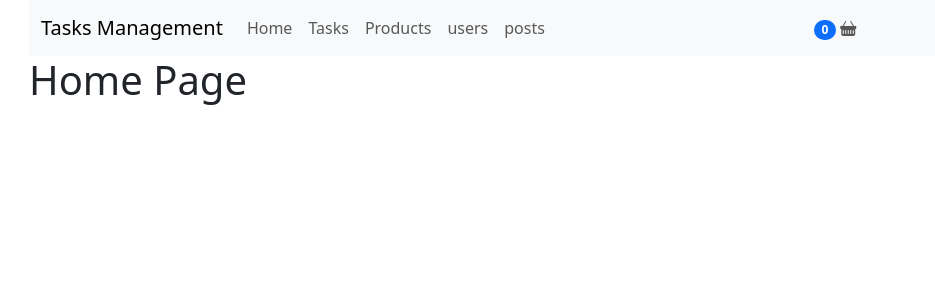
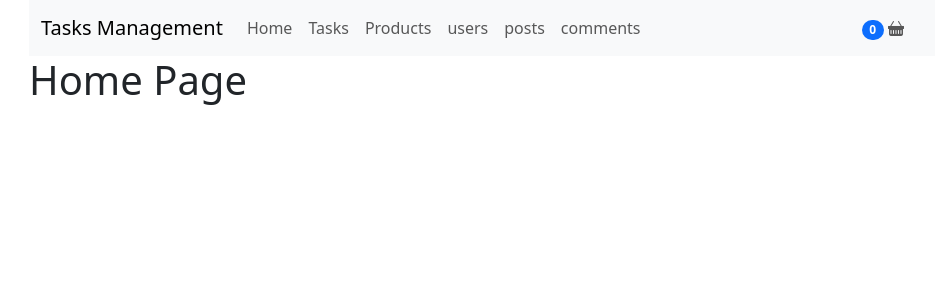
Before and after one commit to elhamalizadeh/Vuex-TaskManagement, a Vue app: page / in a window 1280 px wide. Shown: the top 300 px of the page, without its empty margins (53-988 px from the left). Built offline with nearby package versions, Linux system fonts and the light colour scheme.

Commit message:
Commets page

```diff
--- a/src/components/Header.vue
+++ b/src/components/Header.vue
@@ -21,6 +21,9 @@
         </li>
          <li class="nav-item">
            <router-link class="nav-link" :to="{name:'posts'}">posts</router-link>
+        </li>
+        <li class="nav-item">
+           <router-link class="nav-link" :to="{name:'comments'}">comments</router-link>
         </li>
       </ul>
 
--- /dev/null
+++ b/src/components/comments/Show.vue
@@ -0,0 +1,21 @@
+<template>
+  <div class="container">
+        <div class="card-body">
+          <div class="card-title">{{ comment.id }}</div>
+          <div class="card-text">{{ comment.body }}</div>
+        </div>
+  </div>
+</template>
+
+<script>
+export default {
+name:'showComments',
+props:{
+  comment : Object
+}
+}
+</script>
+
+<style>
+
+</style>
--- /dev/null
+++ b/src/pages/Comments.vue
@@ -0,0 +1,38 @@
+<template>
+  <div class="container">
+    <div class="row">
+        <h1>Comments Main Page</h1>
+        <div class="card col-md-8 mt-2 me-2" v-for="comment in comments" :key="comment.id">
+           <Show :comment ="comment" />
+        </div>
+        <div class="col-md-3">SideBar</div>
+    </div>
+  </div>
+</template>
+
+<script>
+import Show from '../components/comments/Show.vue';
+import { useStore } from "vuex";
+import { computed } from "vue";
+
+export default {
+name:'commentPage',
+components:{
+    Show
+},
+setup(){
+    const Store = useStore();
+    const comments = computed(()=>Store.getters['AllComments']);
+    async function fetchComments(){
+        await Store.dispatch('fetchComments')
+    }
+    fetchComments();
+    return { comments }
+}
+
+}
+</script>
+
+<style>
+
+</style>
--- a/src/router.js
+++ b/src/router.js
@@ -8,6 +8,7 @@ import users from './pages/users.vue';
 import posts from './pages/posts.vue';
 import showPost from './components/posts/showPost.vue';
 import update from './components/posts/update.vue';
+import comments from './pages/Comments.vue';
 
 const routes = [{ path: "/", name: "HomePage", component: Home },
 { path: "/tasks", name: "TasksPart", component: Tasks},
@@ -17,7 +18,8 @@ const routes = [{ path: "/", name: "HomePage", component: Home },
 { path: "/users", name: "users", component: users},
 { path: "/posts", name: "posts", component: posts},
 { path: "/posts/:id", name: "showPost", component: showPost},
-{ path: "/editpost/:id", name: "update", component: update}];
+{ path: "/editpost/:id", name: "update", component: update},
+{ path: "/comments", name: "comments", component: comments}];
 
 const router = createRouter({
   history: createWebHistory(),
--- a/src/store/index.js
+++ b/src/store/index.js
@@ -4,6 +4,7 @@ import product from './modules/product.js';
 import cart from './modules/cart.js';
 import user from './modules/users.js';
 import posts from './modules/posts.js';
+import comments from './modules/comments.js';
 
 
 const store = createStore({
@@ -12,7 +13,8 @@ modules:{
   product,
   cart,
   user,
-  posts
+  posts,
+  comments
 }
 });
 export default store;
--- /dev/null
+++ b/src/store/modules/comments.js
@@ -0,0 +1,91 @@
+import axios from "axios"
+
+const comments = {
+
+    state:{
+        comments:[]
+    },
+    getters:{
+        AllComments(state){
+        return state.comments
+    }
+    },
+    mutations:{
+        fetchAllComments(state , comments){
+            state.comments = comments
+        }
+
+
+    },
+    actions:{
+       async fetchComments({ commit }){
+        try{
+            const response = await axios.get("https://jsonplaceholder.typicode.com/comments");
+            commit('fetchAllComments' , response.data)
+        }catch(error){
+            console.log("Has Error")
+        }
+        }
+
+    }
+}
+export default comments;
+
+
+
+
+
+
+
+
+
+
+
+
+
+
+
+
+
+
+
+
+
+
+
+
+
+
+
+
+/*
+const comments = {
+state:{
+     comments:[]
+},
+getters:{
+    AllComments(state){
+        return state.comments
+    }
+},
+mutations:{
+    getAllComments(state, comments){
+        state.comments = comments
+    }
+
+},
+actions:{
+    async fetchComments({ commit }){
+        try{
+            const response = await axios.get("https://jsonplaceholder.typicode.com/comments");
+            commit('getAllComments', response.data)
+        }catch(error){
+            console.log('Error')
+        }
+    }
+
+}
+
+}
+export default comments
+*/
```
